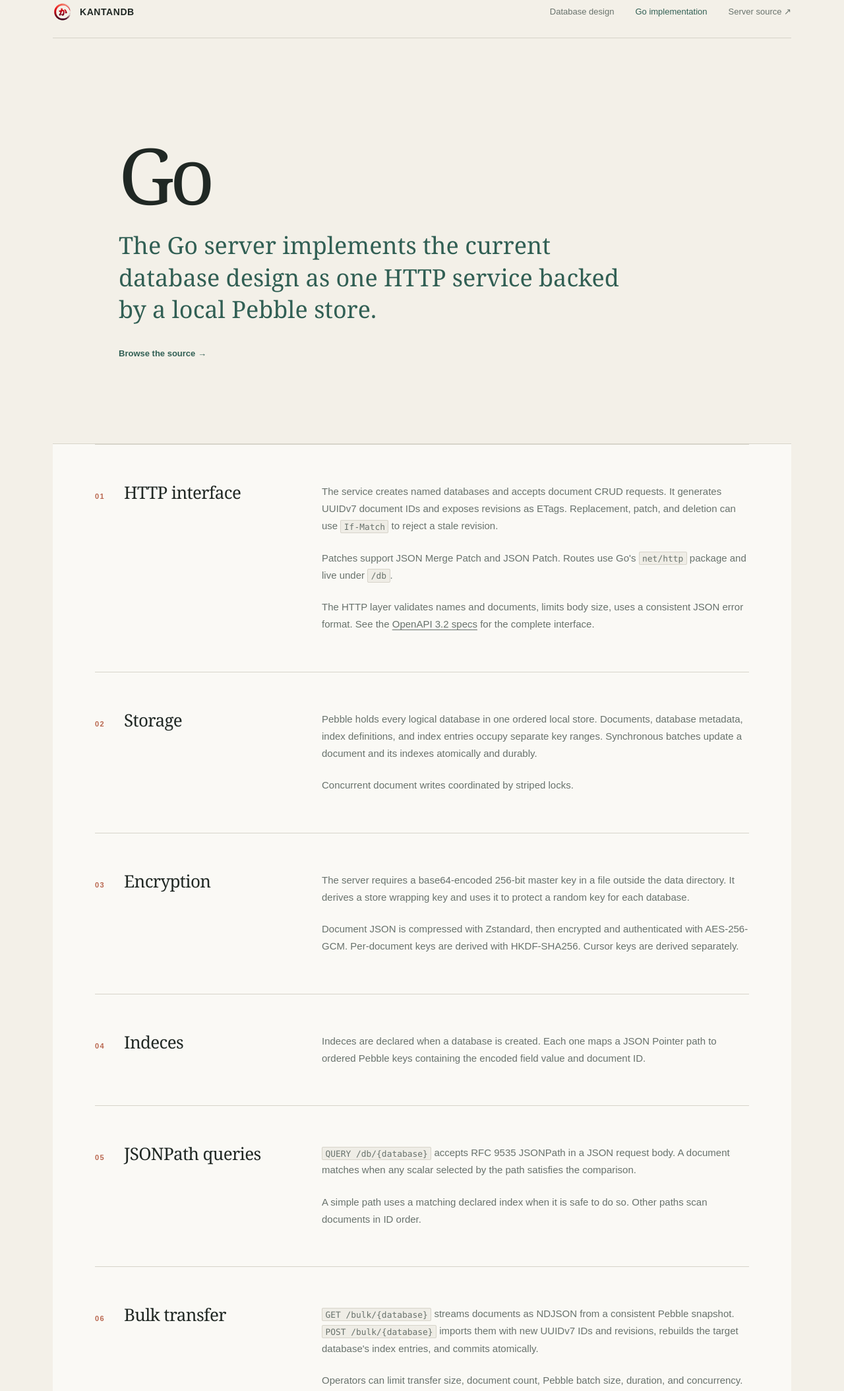
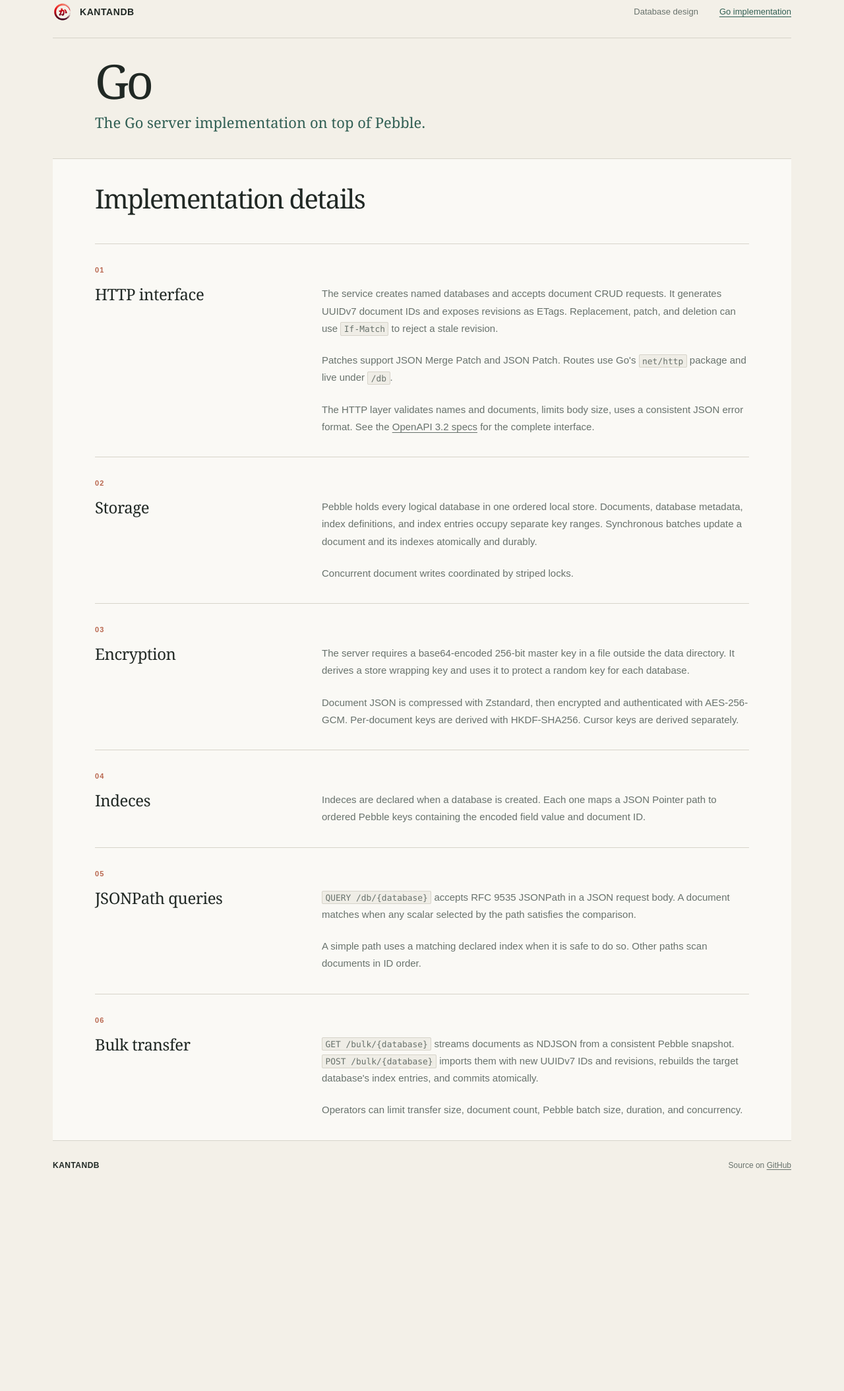
Before and after one commit to kantandb/kantandb.dev, a plain HTML site: page go.html in a window 1280 px wide. Shown: the part 22-2130 px from the top of the page at 66% size. After the commit the page ends 1835 px from the top, so only its background shows below. Drawn offline with Linux system fonts and the light colour scheme.

Commit message:
style: unify page layouts and tighten spacing

```diff
--- a/go.html
+++ b/go.html
@@ -20,7 +20,6 @@
       <nav aria-label="Main navigation">
         <a href="./">Database design</a>
         <a aria-current="page" href="./go.html">Go implementation</a>
-        <a href="https://github.com/kantandb/server-go">Server source <span aria-hidden="true">↗</span></a>
       </nav>
     </header>
 
@@ -28,20 +27,18 @@
       <header class="page-intro detail-intro">
         <h1>Go</h1>
         <p class="summary">
-          The Go server implements the current database design as one HTTP service backed by a local Pebble store.
-        </p>
-        <p class="source-line">
-          <a class="text-link" href="https://github.com/kantandb/server-go">Browse the source →</a>
+          The Go server implementation on top of Pebble.
         </p>
       </header>
 
-      <article>
-        <section class="detail-section">
-          <div class="section-title">
-            <p class="section-number">01</p>
-            <h2>HTTP interface</h2>
-          </div>
-          <div class="section-copy">
+      <article class="numbered-sections">
+        <header class="article-header">
+          <h2>Implementation details</h2>
+        </header>
+
+        <section class="design-section">
+          <h3>HTTP interface</h3>
+          <div>
             <p>
               The service creates named databases and accepts document CRUD requests. It generates UUIDv7 document IDs and exposes revisions as ETags. Replacement, patch, and deletion can use <code>If-Match</code> to reject a stale revision.
             </p>
@@ -54,12 +51,9 @@
           </div>
         </section>
 
-        <section class="detail-section">
-          <div class="section-title">
-            <p class="section-number">02</p>
-            <h2>Storage</h2>
-          </div>
-          <div class="section-copy">
+        <section class="design-section">
+          <h3>Storage</h3>
+          <div>
             <p>
               Pebble holds every logical database in one ordered local store. Documents, database metadata, index definitions, and index entries occupy separate key ranges. Synchronous batches update a document and its indexes atomically and durably.
             </p>
@@ -69,12 +63,9 @@
           </div>
         </section>
 
-        <section class="detail-section">
-          <div class="section-title">
-            <p class="section-number">03</p>
-            <h2>Encryption</h2>
-          </div>
-          <div class="section-copy">
+        <section class="design-section">
+          <h3>Encryption</h3>
+          <div>
             <p>
               The server requires a base64-encoded 256-bit master key in a file outside the data directory. It derives a store wrapping key and uses it to protect a random key for each database.
             </p>
@@ -84,24 +75,18 @@
           </div>
         </section>
 
-        <section class="detail-section">
-          <div class="section-title">
-            <p class="section-number">04</p>
-            <h2>Indeces</h2>
-          </div>
-          <div class="section-copy">
+        <section class="design-section">
+          <h3>Indeces</h3>
+          <div>
             <p>
               Indeces are declared when a database is created. Each one maps a JSON Pointer path to ordered Pebble keys containing the encoded field value and document ID.
             </p>
           </div>
         </section>
 
-        <section class="detail-section">
-          <div class="section-title">
-            <p class="section-number">05</p>
-            <h2>JSONPath queries</h2>
-          </div>
-          <div class="section-copy">
+        <section class="design-section">
+          <h3>JSONPath queries</h3>
+          <div>
             <p>
               <code>QUERY /db/{database}</code> accepts RFC 9535 JSONPath in a JSON request body. A document matches when any scalar selected by the path satisfies the comparison.
             </p>
@@ -111,12 +96,9 @@
           </div>
         </section>
 
-        <section class="detail-section">
-          <div class="section-title">
-            <p class="section-number">06</p>
-            <h2>Bulk transfer</h2>
-          </div>
-          <div class="section-copy">
+        <section class="design-section">
+          <h3>Bulk transfer</h3>
+          <div>
             <p>
               <code>GET /bulk/{database}</code> streams documents as NDJSON from a consistent Pebble snapshot. <code>POST /bulk/{database}</code> imports them with new UUIDv7 IDs and revisions, rebuilds the target database's index entries, and commits atomically.
             </p>
@@ -127,15 +109,11 @@
         </section>
       </article>
 
-      <nav class="page-nav" aria-label="Page navigation">
-        <a href="./">← Back to database design</a>
-        <a href="https://github.com/kantandb/server-go">View source ↗</a>
-      </nav>
     </main>
 
     <footer>
       <span>KantanDB</span>
-      <span>Go server · <a href="https://github.com/kantandb/server-go/blob/main/LICENSE">Apache 2.0</a></span>
+      <span>Source on <a href="https://github.com/kantandb/kantandb.dev">GitHub</a></span>
     </footer>
   </body>
 </html>
--- a/styles.css
+++ b/styles.css
@@ -84,10 +84,14 @@ footer {
   color: var(--accent);
 }
 
+/* Mark the current page without relying on color alone. */
+.site-header nav a[aria-current="page"] {
+  text-decoration: underline;
+}
+
 .page-intro {
-  max-width: 920px;
-  margin-inline: auto;
-  padding: 132px 0 144px;
+  margin-inline: 64px;
+  padding: 32px 0 40px;
   text-align: left;
 }
 
@@ -97,6 +101,7 @@ footer {
   margin: 0;
   color: var(--clay);
   font-size: 11px;
+  line-height: 14px;
   font-weight: 700;
   letter-spacing: 0.12em;
   text-transform: uppercase;
@@ -125,8 +130,8 @@ h3 {
 }
 
 h1 {
-  margin: 22px 0 30px;
-  font-size: clamp(68px, 11vw, 118px);
+  margin: 0 0 16px;
+  font-size: clamp(48px, 6vw, 72px);
   letter-spacing: -0.055em;
   line-height: 0.9;
 }
@@ -144,7 +149,7 @@ h1 {
   margin: 0;
   color: var(--accent);
   font-family: Georgia, "Times New Roman", serif;
-  font-size: clamp(25px, 3vw, 36px);
+  font-size: clamp(18px, 2vw, 22px);
   line-height: 1.35;
 }
 
@@ -154,12 +159,12 @@ main > article,
 }
 
 .article-header {
-  padding: 76px 64px 60px;
+  padding: 40px 64px 32px;
 }
 
 .article-header h2 {
-  margin: 18px 0 16px;
-  font-size: clamp(42px, 5vw, 62px);
+  margin: 0 0 16px;
+  font-size: clamp(30px, 3.5vw, 40px);
   letter-spacing: -0.04em;
   line-height: 1;
 }
@@ -173,16 +178,17 @@ main > article,
 }
 
 .design-section,
-.detail-section {
+.implementation-row {
   display: grid;
-  grid-template-columns: 240px minmax(0, 1fr);
+  grid-template-columns: 280px minmax(0, 1fr);
   gap: 64px;
   margin: 0 64px;
-  padding: 48px 0 54px;
+  padding: 32px 0;
   border-top: 1px solid var(--line);
 }
 
-#design {
+#design,
+.numbered-sections {
   background: var(--paper);
   counter-reset: design-section;
 }
@@ -206,12 +212,12 @@ main > article,
   content: counter(design-section, decimal-leading-zero);
   font-family: Arial, Helvetica, sans-serif;
   font-size: 11px;
+  line-height: 14px;
   font-weight: 700;
   letter-spacing: 0.1em;
 }
 
 .design-section p,
-.section-copy p,
 .implementation-row > p {
   margin: 0;
   color: var(--muted);
@@ -219,20 +225,20 @@ main > article,
   line-height: 1.75;
 }
 
-.design-section p + p,
-.section-copy p + p {
+/* Align descriptions with headings below numbers or status labels. */
+.design-section > div,
+.implementation-row > p {
+  padding-top: 30px;
+}
+
+.design-section p + p {
   margin-top: 22px;
 }
 
 .implementations {
   margin-top: 32px;
-  margin-bottom: 112px;
   color: #f4f1e9;
   background: var(--forest);
-}
-
-.implementations .article-header {
-  padding-bottom: 50px;
 }
 
 .implementations .label,
@@ -242,17 +248,11 @@ main > article,
 }
 
 .implementation-row {
-  display: grid;
-  grid-template-columns: 180px minmax(0, 1fr) 230px;
-  gap: 40px;
-  align-items: start;
-  margin: 0 64px;
-  padding: 40px 0;
-  border-top: 1px solid rgba(255, 255, 255, 0.2);
+  border-top-color: rgba(255, 255, 255, 0.2);
 }
 
 .implementation-row .status {
-  margin-bottom: 10px;
+  margin-bottom: 16px;
   color: var(--forest-muted);
 }
 
@@ -275,40 +275,8 @@ main > article,
   text-decoration: underline;
 }
 
-.detail-intro {
-  padding-bottom: 112px;
-}
-
 .source-line {
   margin-top: 32px;
-}
-
-body:has(.detail-intro) main > article {
-  background: var(--paper);
-}
-
-.detail-section {
-  grid-template-columns: 280px minmax(0, 1fr);
-  gap: 64px;
-  padding-block: 58px;
-}
-
-.section-title {
-  display: grid;
-  grid-template-columns: 30px 1fr;
-  gap: 14px;
-  align-items: baseline;
-}
-
-.section-title h2 {
-  margin: 0;
-  font-size: 26px;
-  letter-spacing: -0.025em;
-  line-height: 1.15;
-}
-
-.section-number {
-  color: var(--clay);
 }
 
 code {
@@ -374,29 +342,24 @@ a:focus-visible {
   }
 
   .page-intro {
-    padding: 96px 16px 104px;
+    margin-inline: 32px;
   }
 
   .article-header {
-    padding: 56px 32px 42px;
+    padding: 32px 32px 26px;
   }
 
   .design-section,
-  .detail-section {
+  .implementation-row {
     grid-template-columns: 1fr;
     gap: 26px;
     margin-inline: 32px;
-    padding-block: 40px;
+    padding-block: 28px;
   }
 
-  .implementation-row {
-    grid-template-columns: 120px minmax(0, 1fr);
-    gap: 28px;
-    margin-inline: 32px;
-  }
-
-  .implementation-row .text-link {
-    grid-column: 2;
+  .design-section > div,
+  .implementation-row > p {
+    padding-top: 0;
   }
 }
 
@@ -407,35 +370,21 @@ a:focus-visible {
     width: min(100% - 32px, 1120px);
   }
 
-  h1 {
-    font-size: 62px;
-  }
-
-  .summary {
-    font-size: 24px;
+  .page-intro {
+    margin-inline: 22px;
   }
 
   .article-header {
-    padding: 46px 22px 36px;
+    padding: 28px 22px 24px;
   }
 
   .article-header h2 {
-    font-size: 40px;
+    font-size: 30px;
   }
 
   .design-section,
-  .detail-section,
   .implementation-row {
     margin-inline: 22px;
-  }
-
-  .implementation-row {
-    grid-template-columns: 1fr;
-    gap: 18px;
-  }
-
-  .implementation-row .text-link {
-    grid-column: 1;
   }
 
   .page-nav,
```
Also changed, not shown: index.html (+3 -9 lines), 2 other files.
